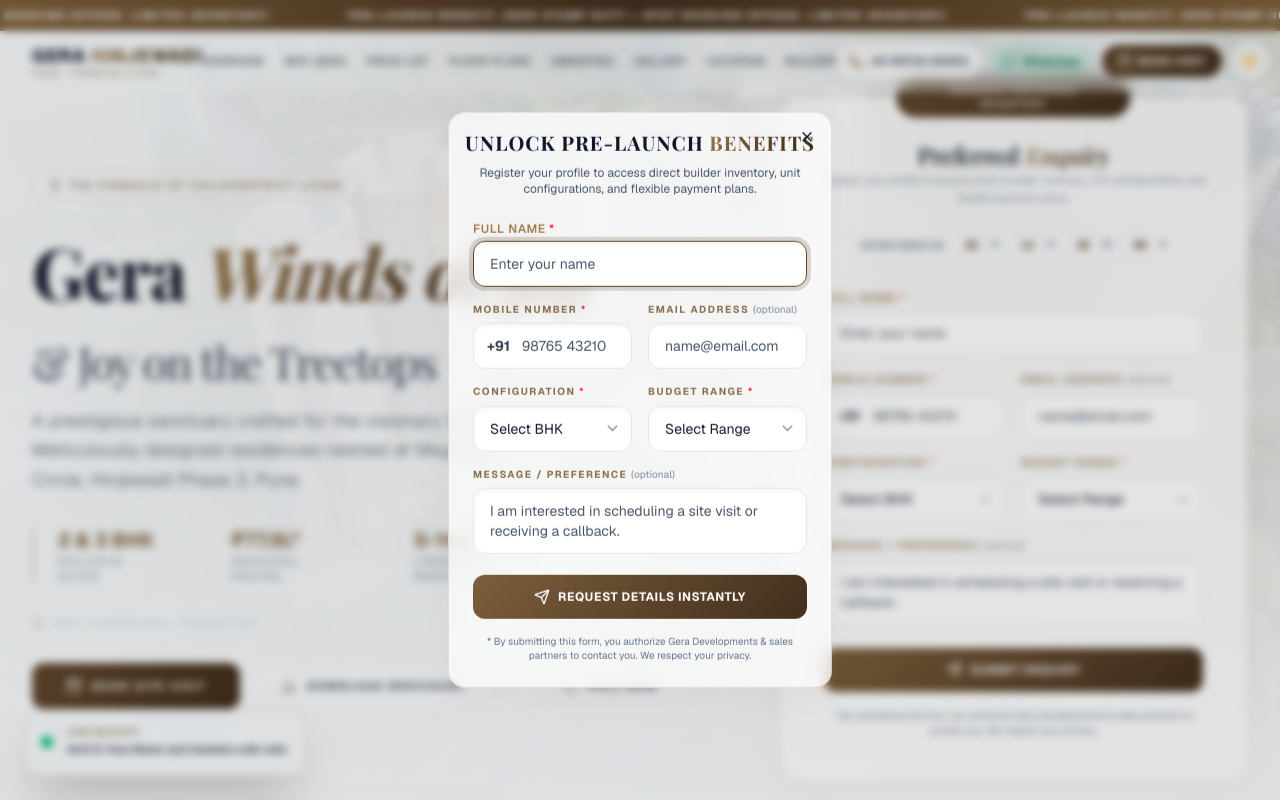
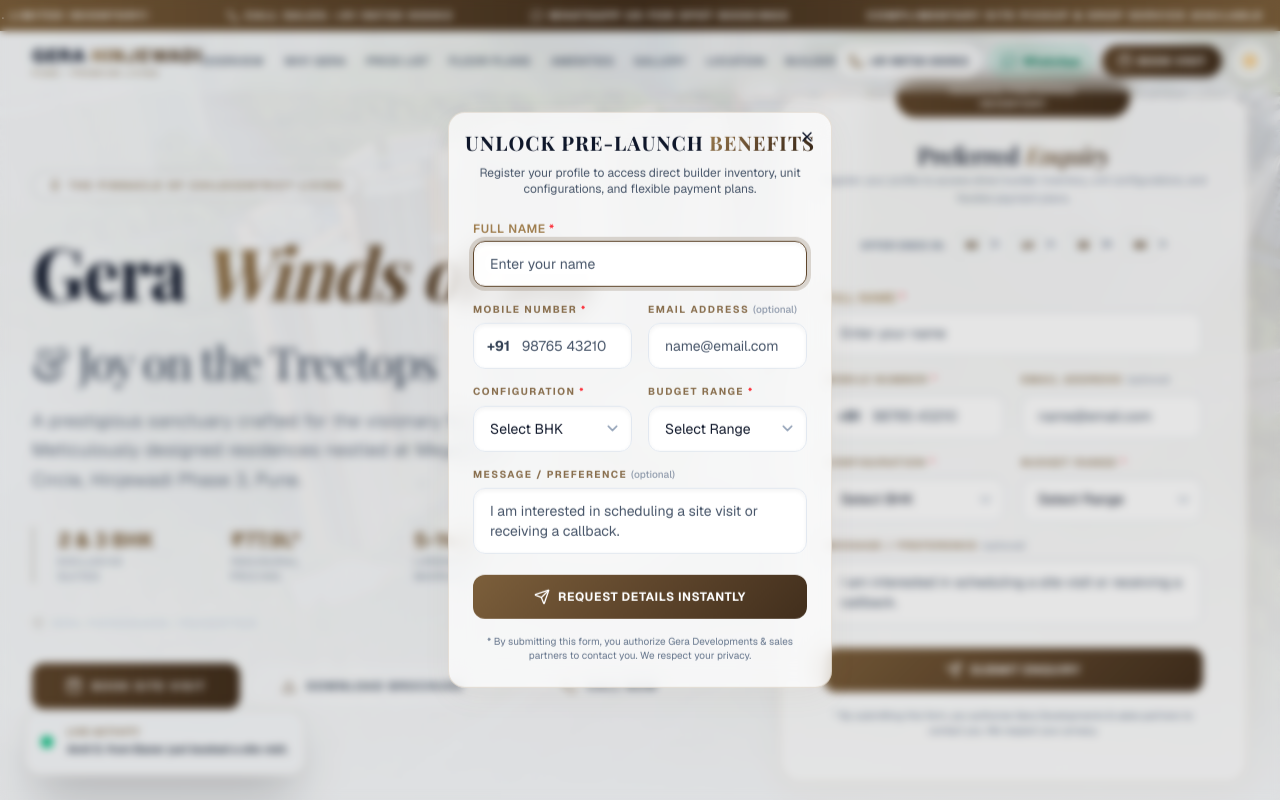
Before and after one commit to 24krealtorshinjewadi-blip/Gera-Hinjewadi, a Next.js app: page / in a window 1280 px wide. Shown: the top 800 px of the page. Built offline with nearby package versions, Linux system fonts and the light colour scheme.

Commit message:
feat: customize top announcement ticker to loop through distinct items including Call and WhatsApp links

```diff
--- a/src/components/Header.tsx
+++ b/src/components/Header.tsx
@@ -16,6 +16,36 @@ const NAV_LINKS = [
   { label: 'Gallery', href: '#gallery' },
   { label: 'Location', href: '#location' },
   { label: 'Builder', href: '#builder' },
+];
+
+interface PromoItem {
+  type: 'text' | 'link';
+  content: string;
+  href?: string;
+  icon?: React.ComponentType<{ className?: string }>;
+}
+
+const PROMO_ITEMS: PromoItem[] = [
+  {
+    type: 'text',
+    content: 'Pre-Launch Benefit: Zero Stamp Duty + Spot Booking Offers. Limited Inventory!',
+  },
+  {
+    type: 'link',
+    href: 'tel:+919673000053',
+    content: 'Call Sales: +91 96730 00053',
+    icon: Phone,
+  },
+  {
+    type: 'link',
+    href: 'https://wa.me/919673000053?text=Hi%21%20I%20am%20interested%20in%20Gera%20Hinjewadi%20and%20would%20like%20to%20get%20more%20details.',
+    content: 'WhatsApp Us for Spot Bookings',
+    icon: MessageSquare,
+  },
+  {
+    type: 'text',
+    content: 'Complimentary Site Pickup & Drop Service Available',
+  },
 ];
 
 export default function Header() {
@@ -50,22 +80,44 @@ export default function Header() {
       {/* 1. TOP PROMO ANNOUNCEMENT BANNER */}
       <div className="bg-gradient-to-r from-gold-800 via-gold-600 to-gold-800 py-2 text-white text-[9px] sm:text-[10px] font-extrabold uppercase tracking-[0.2em] relative overflow-hidden w-full flex">
         <div className="flex animate-marquee whitespace-nowrap shrink-0">
-          <span className="mx-8 flex items-center gap-2">
-            <span className="inline-block w-1.5 h-1.5 rounded-full bg-white animate-ping shrink-0" />
-            Pre-Launch Benefit: Zero Stamp Duty + Spot Booking Offers. Limited Inventory!
-          </span>
-          <span className="mx-8 flex items-center gap-2">
-            <span className="inline-block w-1.5 h-1.5 rounded-full bg-white animate-ping shrink-0" />
-            Pre-Launch Benefit: Zero Stamp Duty + Spot Booking Offers. Limited Inventory!
-          </span>
-          <span className="mx-8 flex items-center gap-2">
-            <span className="inline-block w-1.5 h-1.5 rounded-full bg-white animate-ping shrink-0" />
-            Pre-Launch Benefit: Zero Stamp Duty + Spot Booking Offers. Limited Inventory!
-          </span>
-          <span className="mx-8 flex items-center gap-2">
-            <span className="inline-block w-1.5 h-1.5 rounded-full bg-white animate-ping shrink-0" />
-            Pre-Launch Benefit: Zero Stamp Duty + Spot Booking Offers. Limited Inventory!
-          </span>
+          {/* First set of marquee items */}
+          {PROMO_ITEMS.map((item, idx) => (
+            <span key={`set1-${idx}`} className="mx-8 flex items-center gap-2">
+              <span className="inline-block w-1.5 h-1.5 rounded-full bg-white animate-ping shrink-0" />
+              {item.type === 'link' && item.href ? (
+                <a
+                  href={item.href}
+                  target={item.href.startsWith('http') ? '_blank' : undefined}
+                  rel={item.href.startsWith('http') ? 'noopener noreferrer' : undefined}
+                  className="hover:underline flex items-center gap-1.5 text-white hover:text-slate-200 transition-colors"
+                >
+                  {item.icon && <item.icon className="h-3 w-3 shrink-0" />}
+                  <span>{item.content}</span>
+                </a>
+              ) : (
+                <span>{item.content}</span>
+              )}
+            </span>
+          ))}
+          {/* Second set of marquee items for seamless loop */}
+          {PROMO_ITEMS.map((item, idx) => (
+            <span key={`set2-${idx}`} className="mx-8 flex items-center gap-2">
+              <span className="inline-block w-1.5 h-1.5 rounded-full bg-white animate-ping shrink-0" />
+              {item.type === 'link' && item.href ? (
+                <a
+                  href={item.href}
+                  target={item.href.startsWith('http') ? '_blank' : undefined}
+                  rel={item.href.startsWith('http') ? 'noopener noreferrer' : undefined}
+                  className="hover:underline flex items-center gap-1.5 text-white hover:text-slate-200 transition-colors"
+                >
+                  {item.icon && <item.icon className="h-3 w-3 shrink-0" />}
+                  <span>{item.content}</span>
+                </a>
+              ) : (
+                <span>{item.content}</span>
+              )}
+            </span>
+          ))}
         </div>
       </div>
 
```
